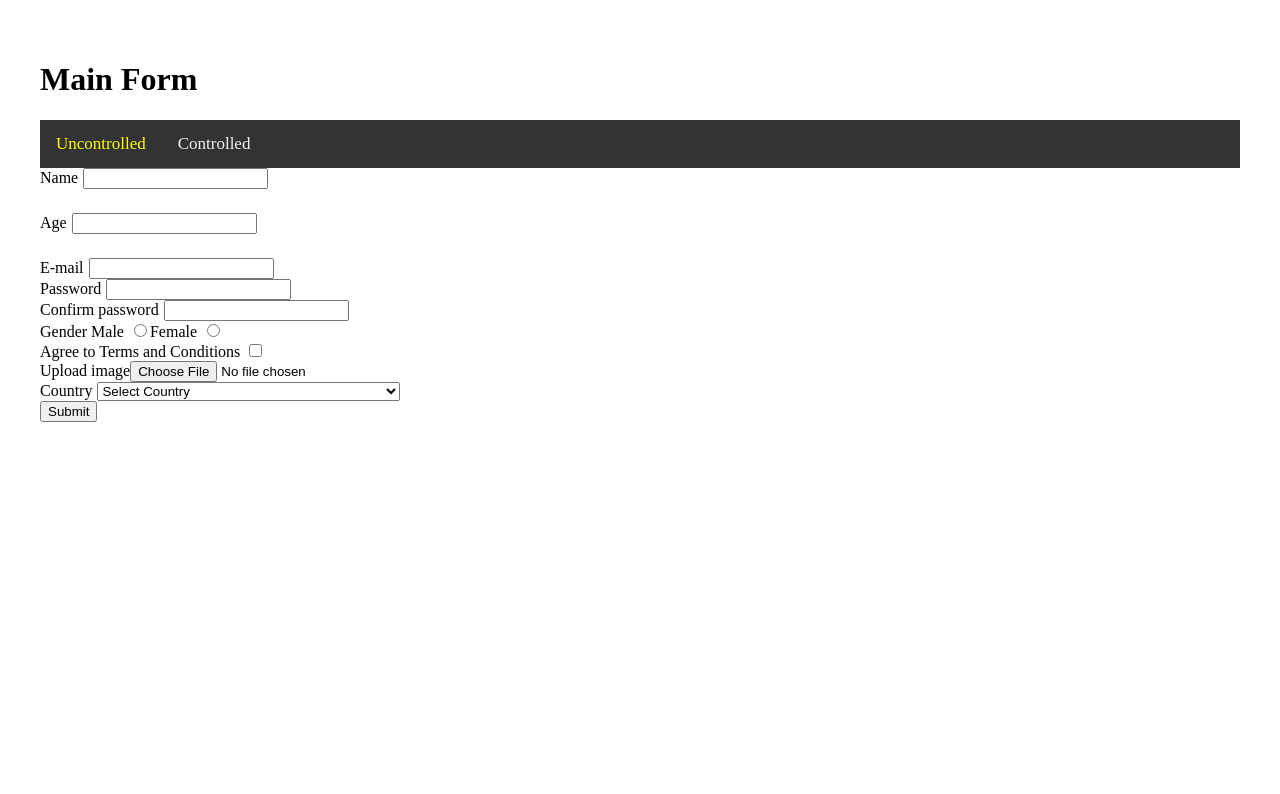
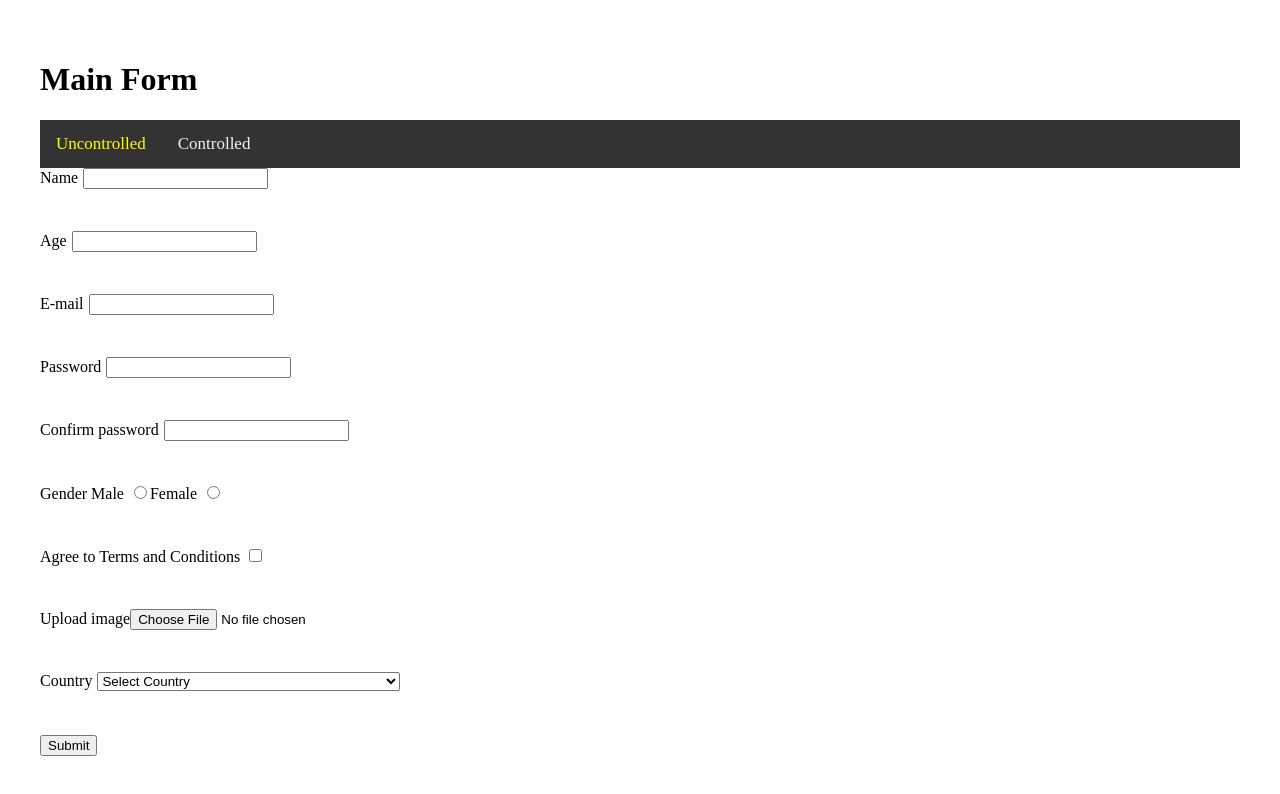
Before and after one commit to Azimkhan93/react-rs, a React (Vite) app: page /uncontrolled in a window 1280 px wide. Shown: the top 794 px of the page. Built offline with nearby package versions, Linux system fonts and the light colour scheme.

Commit message:
feat: add min-height

```diff
--- a/src/App.css
+++ b/src/App.css
@@ -1,16 +1,16 @@
-p{
+p {
   margin: 5px;
 }
 
-.error-message{
+.error-message {
   color: red;
   font-size: 14px;
 }
 
-.input-container{
-  height: 45px
+.input-container {
+  min-height: 63px;
 }
 
-label{
+label {
   margin-right: 5px;
 }
--- a/src/components/MainPage.css
+++ b/src/components/MainPage.css
@@ -30,6 +30,6 @@
   color: yellow;
 }
 
-.main-container{
+.main-container {
   display: flex;
 }
--- a/src/components/cards/Card.css
+++ b/src/components/cards/Card.css
@@ -1,6 +1,5 @@
-.card-container{
+.card-container {
   border: 1px solid black;
   padding: 15px;
   margin: 10px 10px 10px 0;
-
 }
--- a/src/components/uncontrolled/UncontrolledForm.tsx
+++ b/src/components/uncontrolled/UncontrolledForm.tsx
@@ -118,7 +118,7 @@ const UncontrolledForm = () => {
             ) : null
           )}
         </div>
-        <div>
+        <div className="input-container">
           <label htmlFor="email">E-mail</label>
           <input
             type="email"
@@ -136,7 +136,7 @@ const UncontrolledForm = () => {
             ) : null
           )}
         </div>
-        <div>
+        <div className="input-container">
           <label htmlFor="password">Password</label>
           <input
             type="password"
@@ -153,7 +153,7 @@ const UncontrolledForm = () => {
             ) : null
           )}
         </div>
-        <div>
+        <div className="input-container">
           <label htmlFor="confirm-password">Confirm password</label>
           <input
             type="password"
@@ -170,7 +170,7 @@ const UncontrolledForm = () => {
             ) : null
           )}
         </div>
-        <div>
+        <div className="input-container">
           <span>Gender </span>
           <label htmlFor="male">Male</label>
           <input
@@ -198,7 +198,7 @@ const UncontrolledForm = () => {
             ) : null
           )}
         </div>
-        <div>
+        <div className="input-container">
           <label htmlFor="tc">Agree to Terms and Conditions</label>
           <input type="checkbox" id="tc" name="tc" ref={tcRef} />
           {validationErrors?.map((validationError, index) =>
@@ -211,7 +211,7 @@ const UncontrolledForm = () => {
           )}
         </div>
 
-        <div>
+        <div className="input-container">
           <label>
             Upload image
             <input
@@ -232,7 +232,7 @@ const UncontrolledForm = () => {
           )}
         </div>
 
-        <div>
+        <div className="input-container">
           <label htmlFor="country">Country</label>
 
           <select id="country" autoComplete="on" ref={countryRef}>
```
